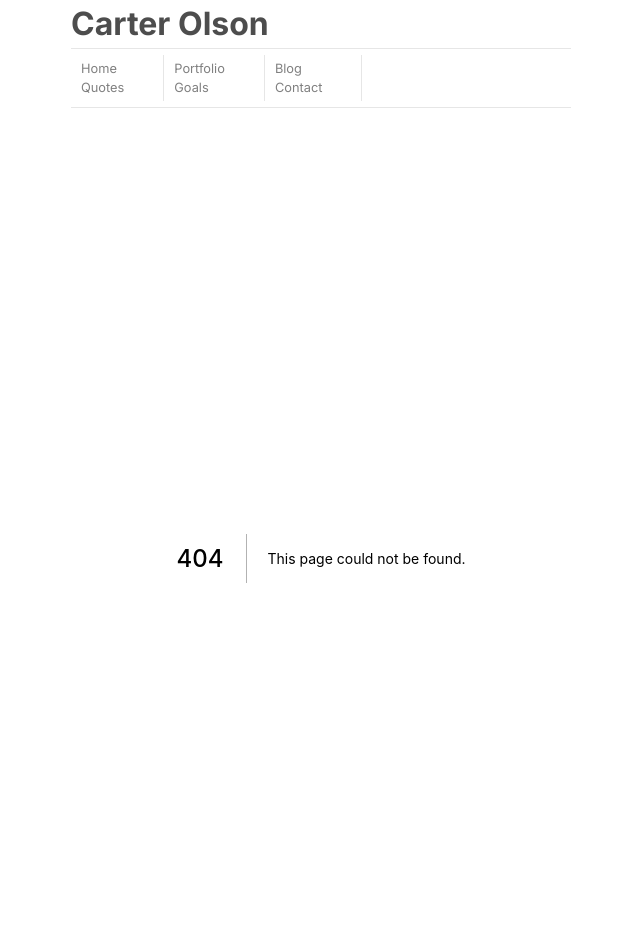
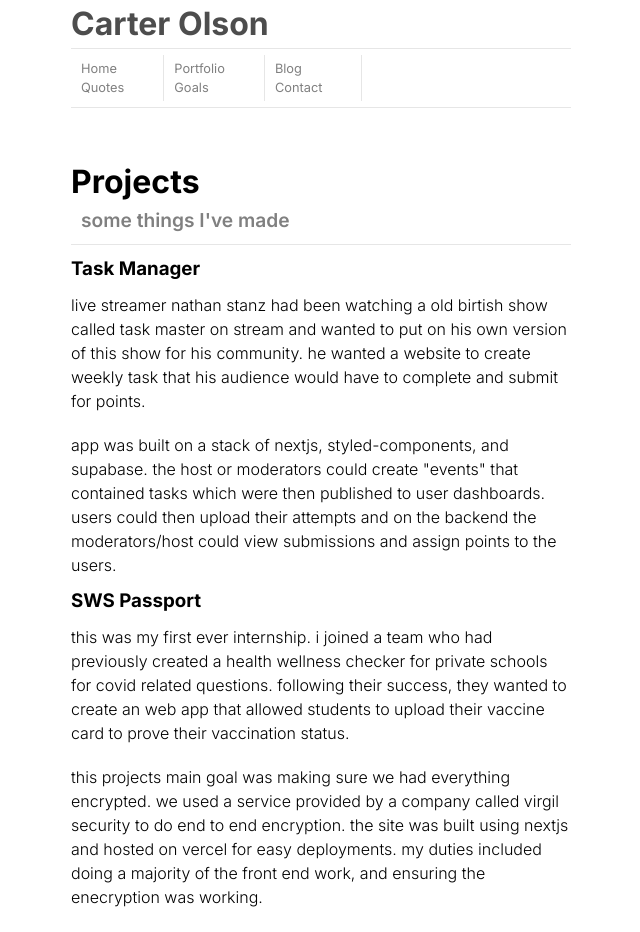
Before and after one commit to berbaroovez/portfolio-v2, a Next.js app: page /projects in a window 1280 px wide. Before the commit this address had no page. Shown: the top 932 px of the page, without its empty margins (319-959 px from the left). Built offline with nearby package versions, Linux system fonts and the light colour scheme.

Commit message:
projects

```diff
--- a/components/Header.js
+++ b/components/Header.js
@@ -14,7 +14,7 @@ export default function Header() {
           </Link>
         </NavBlocks>
         <NavBlocks>
-          <Link href="/">
+          <Link href="/projects">
             <a>Portfolio</a>
           </Link>
           <Link href="/about">
--- /dev/null
+++ b/components/PageTitles.tsx
@@ -0,0 +1,36 @@
+import styled from "styled-components";
+
+interface PageTitlesProps {
+  title: string;
+  subtitle: string;
+}
+
+const PageTitles = ({ title, subtitle }: PageTitlesProps) => {
+  return (
+    <>
+      <Title>{title}</Title> <Subtitle>{subtitle}</Subtitle>
+    </>
+  );
+};
+const Title = styled.h1``;
+const Subtitle = styled.h2`
+  position: relative;
+  color: var(--main-grey-font-color);
+  font-size: 1.2rem;
+  padding-left: 10px;
+  font-weight: 600;
+  padding-bottom: 20px;
+
+  &::after {
+    position: absolute;
+    content: "";
+    width: 100%;
+    height: 1px;
+    background-color: var(--main-grey-color);
+
+    bottom: 10px;
+    left: 0;
+  }
+`;
+
+export default PageTitles;
--- /dev/null
+++ b/pages/projects.tsx
@@ -0,0 +1,69 @@
+import styled from "styled-components";
+import PageTitles from "./../components/PageTitles";
+
+export default function Projects() {
+  return (
+    <ProjectDiv>
+      <PageTitles title="Projects" subtitle="some things I've made" />
+      <ProjectBox>
+        <ProjectTitle>Task Manager</ProjectTitle>
+        <p>
+          Live streamer Nathan Stanz had been watching a old birtish show called{" "}
+          <span>Task Master </span> on stream and wanted to put on his own
+          version of this show for his community. He wanted a website to create
+          weekly task that his audience would have to complete and submit for
+          points.
+        </p>
+        <p>
+          App was built on a stack of NextJS, styled-components, and supabase.
+          The host or moderators could create "Events" that contained tasks
+          which were then published to user dashboards. Users could then upload
+          their attempts and on the backend the moderators/host could view
+          submissions and assign points to the users.
+        </p>
+      </ProjectBox>
+      <ProjectBox>
+        <ProjectTitle>SWS Passport</ProjectTitle>
+        <p>
+          This was my first ever internship. I joined a team who had previously
+          created a health wellness checker for private schools for covid
+          related questions. Following their success, they wanted to create an
+          web app that allowed students to upload their vaccine card to prove
+          their vaccination status.
+        </p>
+
+        <p>
+          This projects main goal was making sure we had everything encrypted.
+          We used a service provided by a company called Virgil Security to do
+          end to end encryption. The site was built using NextJS and hosted on
+          Vercel for easy deployments. My duties included doing a majority of
+          the front end work, and ensuring the enecryption was working.
+        </p>
+
+        <p>
+          I learned a lot from this project especially since it was my first
+          project with a team and that had a paying customer. I had to decrease
+          loading times on the admin dashboard by 90% by not unencrypting the
+          photos until the were shown. Adding feautures such as exporting data
+          via CSV or adding the ability to create a safelist of allowed emails
+          that could sign up.
+        </p>
+      </ProjectBox>
+    </ProjectDiv>
+  );
+}
+
+const ProjectDiv = styled.div`
+  width: 80%;
+  max-width: 500px;
+  margin: 0 auto;
+`;
+
+const ProjectBox = styled.div`
+  p {
+    font-weight: 300;
+    padding: 10px 0;
+    text-transform: lowercase;
+  }
+`;
+const ProjectTitle = styled.h3``;
```
